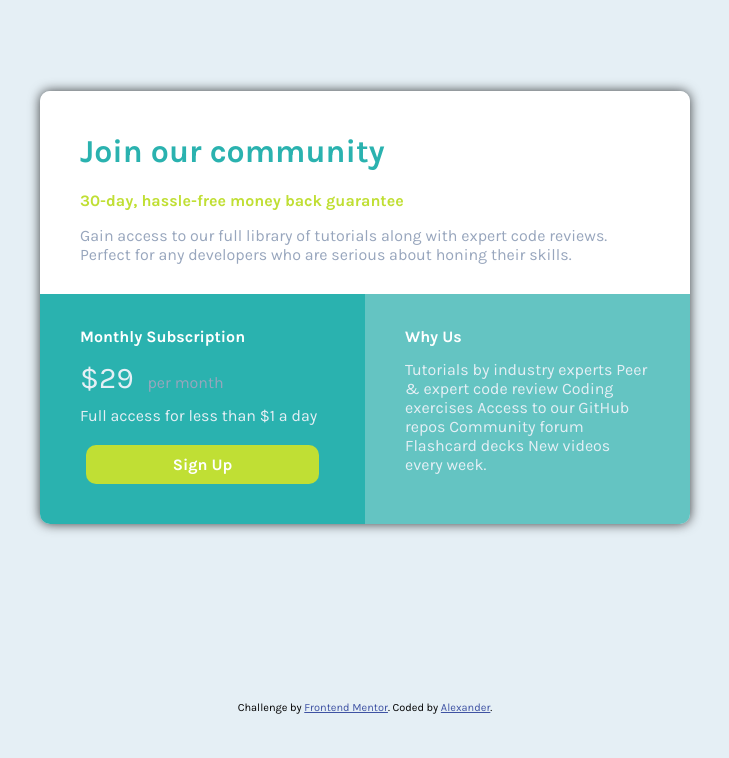
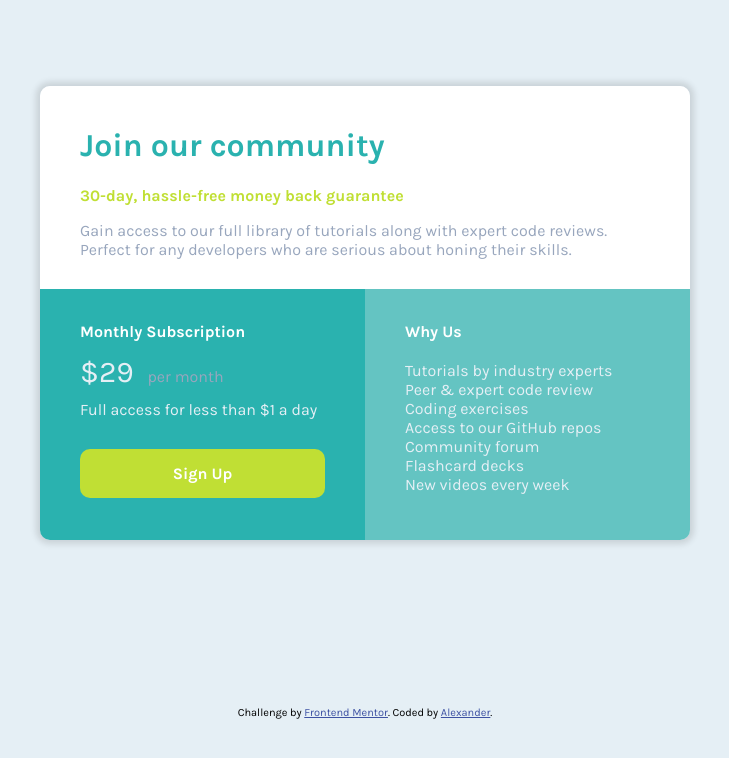
Before and after one commit to Perr0fe0/carta-precio, a plain HTML site: page index.html in a window 1280 px wide. Shown: the whole page, without its empty margins (275-1004 px from the left). Drawn offline with Linux system fonts and the light colour scheme.

Commit message:
cambios sombra y contenido 3
-se ajusto la opacidad de la sombra de la carta

-se cambio lo relacionado al contenido-3, se cambio la etiqueta <p> por <ul> y su respectiva lista, reordenando su contenido, haciendolo mas coherente

```diff
--- a/css/style.css
+++ b/css/style.css
@@ -125,6 +125,13 @@ span {
     margin: 0;
     text-align: left;
 }
+.contenido__lista{
+    list-style: none;
+    padding: 0;
+    margin-top: 2rem;
+    font-weight: lighter;
+
+}
 
 .gray {
     color: var(--neutral-light-gray);
@@ -141,16 +148,16 @@ span {
 }
 
 .sombra {
-    -webkit-box-shadow: 0px 0px 12px 0px rgba(0, 0, 0, 0.75);
-    -moz-box-shadow: 0px 0px 12px 0px rgba(0, 0, 0, 0.75);
-    box-shadow: 0px 0px 12px 0px rgba(0, 0, 0, 0.75);
+    -webkit-box-shadow: 0px 0px 6px 4px rgba(0,0,0,0.12);
+    -moz-box-shadow: 0px 0px 6px 4px rgba(0,0,0,0.12);
+    box-shadow: 0px 0px 6px 4px rgba(0,0,0,0.12);
 }
 
 /*boton*/
 .boton {
-    width: 95%;
-    margin: 2rem auto 1rem auto;
-    padding: 1rem;
+    width: 100%;
+    margin: 3rem auto 1rem auto;
+    padding: 1.5rem;
     background-color: var(--primary-bright-yellow);
     color: white;
     font-family: var(--karla);
--- a/index.html
+++ b/index.html
@@ -34,13 +34,14 @@
 
     <div class="contenido-3 padding">
       <h2 class="contenido__subtitulo">Why Us</h2>
-      <p class="contenido__parrafo gray">Tutorials by industry experts
-        Peer &amp; expert code review
-        Coding exercises
-        Access to our GitHub repos
-        Community forum
-        Flashcard decks
-        New videos every week.</p>
+      <ul class="contenido__lista gray">
+        <li>Tutorials by industry experts</li>
+        <li>Peer &amp; expert code review</li>
+        <li>Coding exercises</li>
+        <li>Access to our GitHub repos</li>
+        <li>Community forum</li>
+        <li>Flashcard decks</li>
+        <li>New videos every week</li></ul>
     </div>
   </main>
 
```
